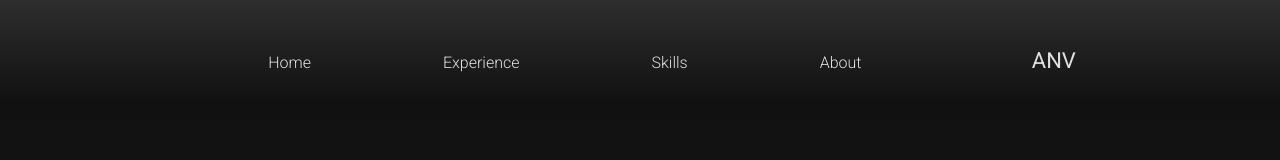
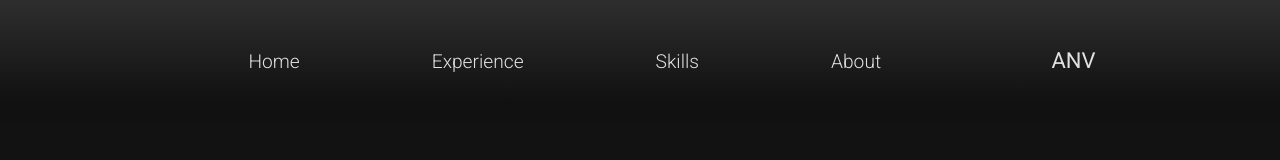
Before and after one commit to AswinNasiketh/AswinNasiketh.github.io, a plain HTML site: page index.html in a window 1280 px wide. Shown: the top 160 px of the page. Drawn offline with Linux system fonts and the light colour scheme.

Commit message:
change navbar font size

```diff
--- a/css/sass/home.scss
+++ b/css/sass/home.scss
@@ -22,7 +22,7 @@ nav{
 
                 font-style: normal;
                 font-weight: 300;
-                font-size: 16px;
+                font-size: 1.2rem;
                 line-height: 19px;
 
                 text-align: center;
```
Also changed, not shown: css/home.css.
